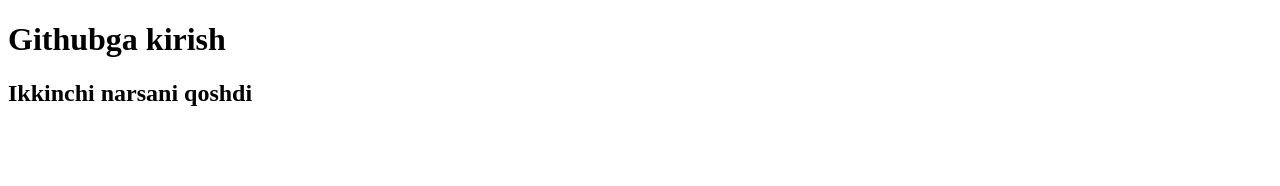
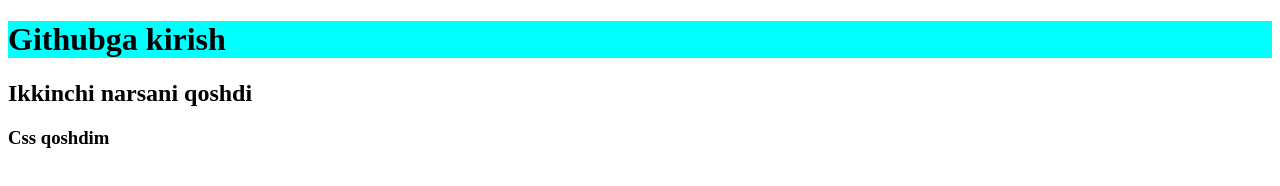
Before and after one commit to ShuhratN1/GitHub, a plain HTML site: page index.html in a window 1280 px wide. Drawn offline with Linux system fonts and the light colour scheme.

Commit message:
Css qoshdim

```diff
--- a/index.html
+++ b/index.html
@@ -8,5 +8,6 @@
 <body>
     <h1>Githubga kirish</h1>
     <h2>Ikkinchi narsani qoshdi     </h2>
+    <h3>Css qoshdim</h3>
 </body>
 </html>
--- a/main.css
+++ b/main.css
@@ -1,8 +1,3 @@
-/* *{
-    margin: 0;
-    padding: 0;
-    box-sizing: border-box;
-} */
-/* h1{
-   background-color: brown;
-} */
+h1{
+    background-color: aqua;
+}
```
